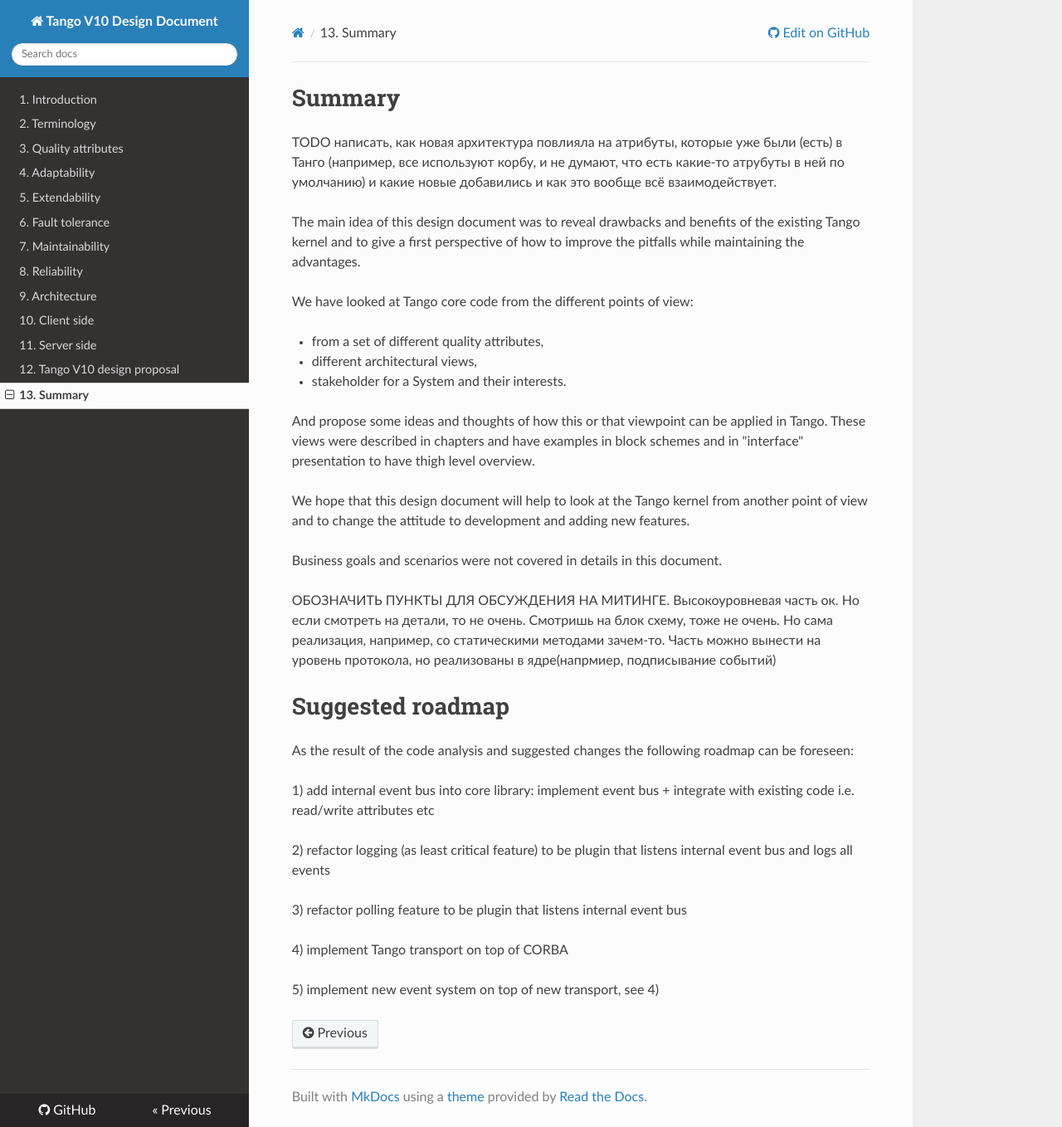
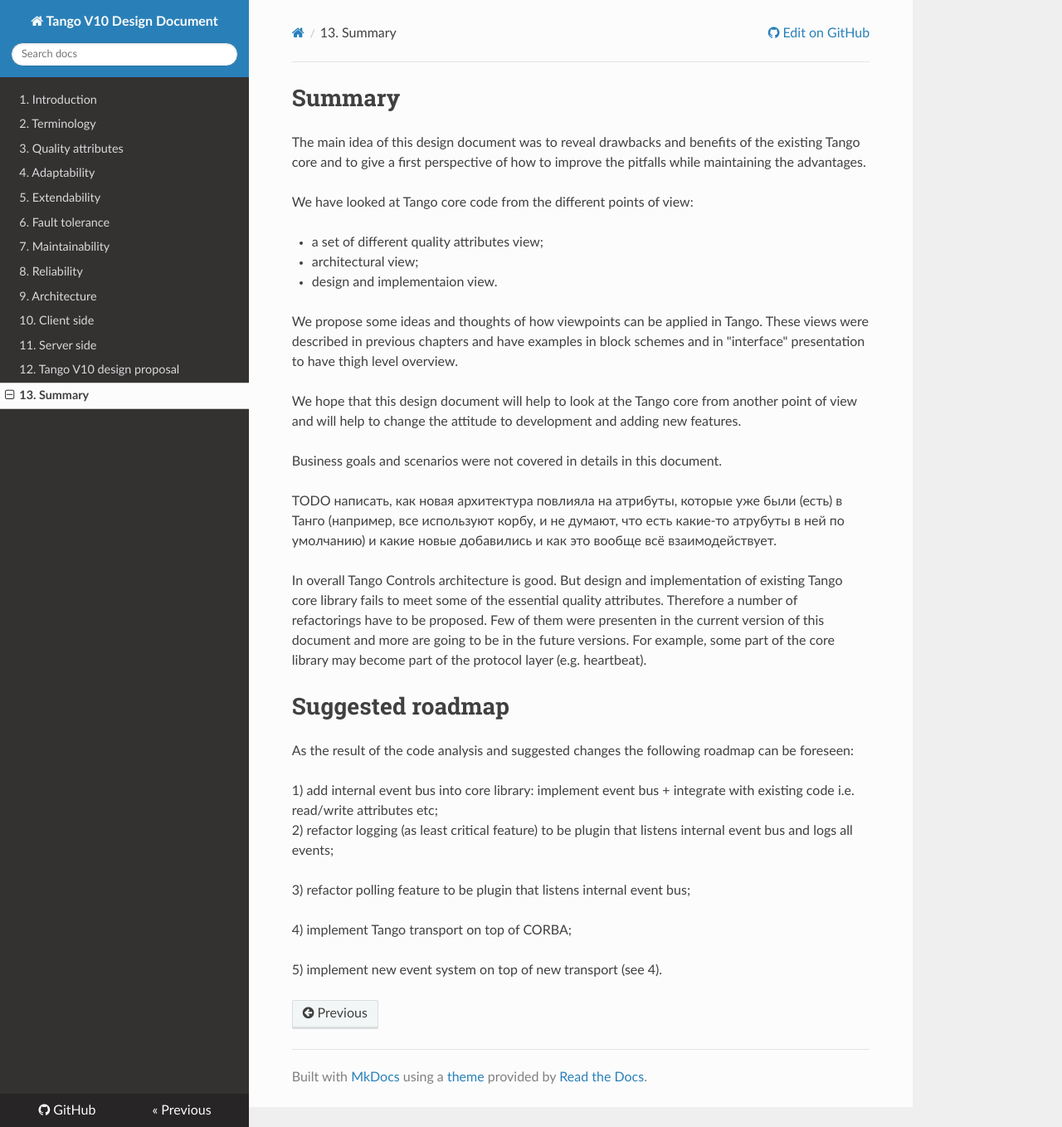
Before and after one commit to Ingvord/tango-v10-design-doc, an MkDocs documentation site: the page built from docs/summary.md, in a window 1280 px wide and 1358 px high. Shown: the whole window at 83% size. Built offline with MkDocs 1.6.1, drawn with Linux system fonts in a browser that asks for light colours; nearby versions of some CDN libraries.

Commit message:
Update summary.md

```diff
--- a/docs/summary.md
+++ b/docs/summary.md
@@ -1,41 +1,35 @@
 # Summary
+
+The main idea of this design document was to reveal drawbacks and benefits of the existing Tango core and to give
+a first perspective of how to improve the pitfalls while maintaining the advantages.
+
+We have looked at Tango core code from the different points of view:
+
+- a set of different quality attributes view;
+- architectural view;
+- design and implementaion view.
+
+We propose some ideas and thoughts of how viewpoints can be applied in Tango. These views were described in previous chapters and have examples in block schemes and in "interface" presentation to have thigh level overview.
+
+We hope that this design document will help to look at the Tango core from another point of view and will help to change the attitude to development and adding new features.
+
+Business goals and scenarios were not covered in details in this document.
 
 TODO написать, как новая архитектура повлияла на атрибуты, которые уже были (есть) в Танго
 (например, все используют корбу, и не думают, что есть какие-то атрубуты в ней по умолчанию)
 и какие новые добавились и как это вообще всё взаимодействует.
 
-
-The main idea of this design document was to reveal drawbacks and benefits of the existing Tango kernel and to give
-a first perspective of how to improve the pitfalls while maintaining the advantages.
-
-We have looked at Tango core code from the different points of view:
-
-- from a set of different quality attributes,
-
-- different architectural views,
-
-- stakeholder for a System and their interests.
-
-And propose some ideas and thoughts of how this or that viewpoint can be applied in Tango. These views were described in chapters and have examples in block schemes and in "interface" presentation to have thigh level overview.
-
-We hope that this design document will help to look at the Tango kernel from another point of view and to change the attitude to development and adding new features.
-
-Business goals and scenarios were not covered in details in this document.
-
-ОБОЗНАЧИТЬ ПУНКТЫ ДЛЯ ОБСУЖДЕНИЯ НА МИТИНГЕ.
-Высокоуровневая часть ок. Но если смотреть на детали, то не очень. Смотришь на блок схему, тоже не очень. Но сама реализация, например, со статическими методами зачем-то.
-Часть можно вынести на уровень протокола, но реализованы в ядре(напрмиер, подписывание событий)
+In overall Tango Controls architecture is good. But design and implementation of existing Tango core library fails to meet some of the essential quality attributes. Therefore a number of refactorings have to be proposed. Few of them were presenten in the current version of this document and more are going to be in the future versions. For example, some part of the core library may become part of the protocol layer (e.g. heartbeat).
 
 # Suggested roadmap
 
 As the result of the code analysis and suggested changes the following roadmap can be foreseen:
 
-1) add internal event bus into core library: implement event bus + integrate with existing code i.e. read/write attributes etc
+1) add internal event bus into core library: implement event bus + integrate with existing code i.e. read/write attributes etc;
+2) refactor logging (as least critical feature) to be plugin that listens internal event bus and logs all events;
 
-2) refactor logging (as least critical feature) to be plugin that listens internal event bus and logs all events
+3) refactor polling feature to be plugin that listens  internal event bus;
 
-3) refactor polling feature to be plugin that listens  internal event bus
+4) implement Tango transport on top of CORBA;
 
-4) implement Tango transport on top of CORBA
-
-5) implement new event system on top of new transport, see 4)
+5) implement new event system on top of new transport (see 4).
```
